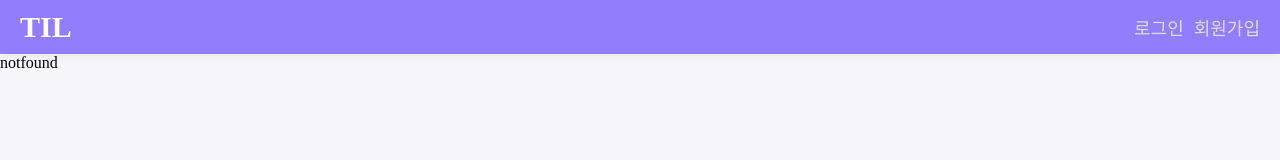
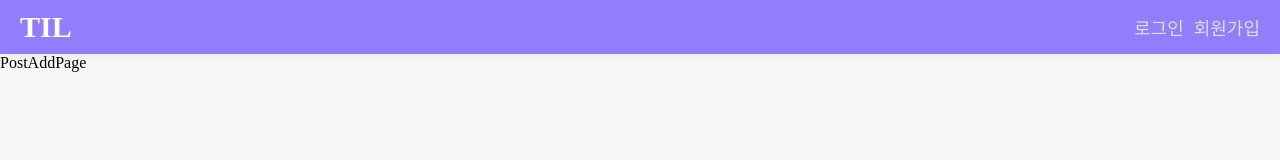
Before and after one commit to younghoonKimm/loginform, a Vue app: page /add in a window 1280 px wide. Shown: the top 160 px of the page. Built offline with nearby package versions, Linux system fonts and the light colour scheme; a web font is replaced by a local one.

Commit message:
[#6] Add PostAddPage

```diff
--- a/src/components/LoginForms.vue
+++ b/src/components/LoginForms.vue
@@ -48,6 +48,7 @@ export default {
           username: this.username,
           password: this.password,
         };
+        //await 무조건 기입할 것
         await this.$store.dispatch('LOGIN', idInfo);
         // const { data } = await loginUser(idInfo);
         // const { token, user } = data;
--- a/src/routes/index.js
+++ b/src/routes/index.js
@@ -23,6 +23,10 @@ export default new VueRouter({
       component: () => import('@/views/MainPage.vue'),
     },
     {
+      path: '/add',
+      component: () => import('@/views/PostAddPage.vue'),
+    },
+    {
       path: '*',
       component: () => import('@/views/NotFoundPage.vue'),
     },
--- a/src/views/MainPage.vue
+++ b/src/views/MainPage.vue
@@ -11,6 +11,9 @@
         ></PostListItem>
       </ul>
     </div>
+    <router-link to="/add" class="create-button">
+      <i class="ion-md-add"></i>
+    </router-link>
   </div>
 </template>
 
--- /dev/null
+++ b/src/views/PostAddPage.vue
@@ -0,0 +1,11 @@
+<template>
+  <div>
+    PostAddPage
+  </div>
+</template>
+
+<script>
+export default {};
+</script>
+
+<style></style>
```
